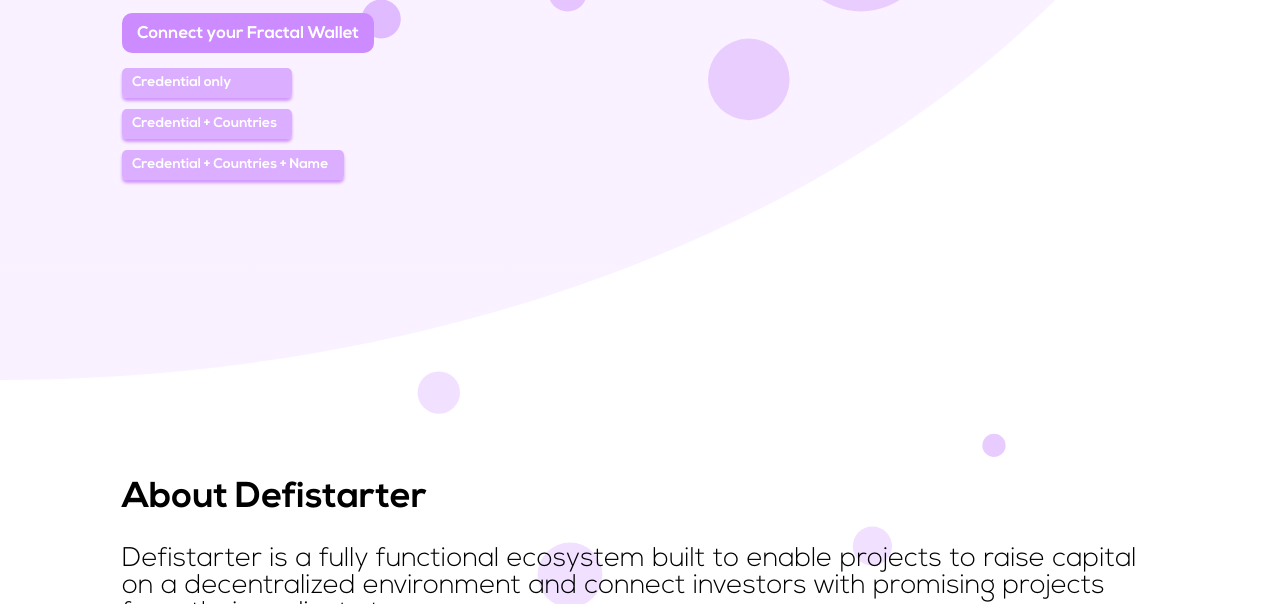
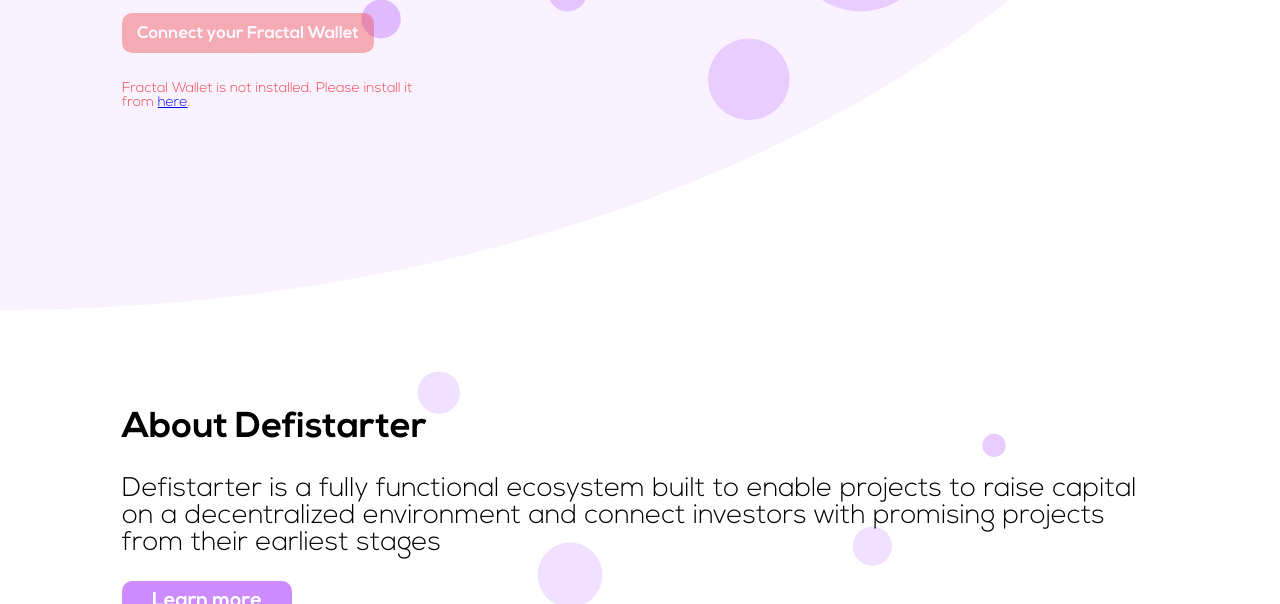
Before and after one commit to trustfractal/defistarter, a Gatsby site: page / in a window 1280 px wide. Shown: the part 496-1100 px from the top of the page. Built offline with nearby package versions, Linux system fonts and the light colour scheme; Gatsby itself is replaced by a stand-in of ours.

Commit message:
Add wallet connection integration

```diff
--- a/src/components/Button/index.js
+++ b/src/components/Button/index.js
@@ -2,6 +2,7 @@ import * as React from "react"
 import PropTypes from "prop-types"
 import styled, { css } from "styled-components"
 
+import Text from "../Text"
 import Icon from "../Icon"
 
 const ButtonContainer = styled.button`
@@ -23,8 +24,13 @@ const ButtonContainer = styled.button`
   transform: scale(1);
 
   :hover {
-    opacity: 0.8;
-    transform: scale(1.05);
+    ${props =>
+      !props.disabled &&
+      !props.loading &&
+      css`
+        opacity: 0.8;
+        transform: scale(1.05);
+      `}
   }
 
   ${props =>
@@ -47,10 +53,17 @@ const ButtonContainer = styled.button`
       height: ${props.height};
     `}
 
-    ${props =>
+  ${props =>
     props.width !== undefined &&
     css`
       width: ${props.width};
+    `}
+
+  ${props =>
+    props.disabled &&
+    css`
+      opacity: 0.4;
+      background-color: var(--c-red);
     `}
 `
 
@@ -72,7 +85,11 @@ const RightIconContainer = styled.div`
 `
 
 function ButtonContent(props) {
-  const { leftIcon, rightIcon, children } = props
+  const { loading, leftIcon, rightIcon, children } = props
+
+  if (loading) {
+    return <Text>Loading...</Text>
+  }
 
   return (
     <>
@@ -92,7 +109,7 @@ function ButtonContent(props) {
 }
 
 export default function Button(props) {
-  const { href, target, type, alt, ...otherProps } = props
+  const { loading, disabled, href, target, type, alt, ...otherProps } = props
 
   if (href) {
     return (
@@ -100,6 +117,7 @@ export default function Button(props) {
         href={href}
         target={target}
         alt={alt.toString()}
+        disabled={disabled || loading}
         {...otherProps}
       >
         <ButtonContent {...props} />
@@ -108,7 +126,12 @@ export default function Button(props) {
   }
 
   return (
-    <ButtonContainer type={type} alt={alt.toString()} {...otherProps}>
+    <ButtonContainer
+      type={type}
+      alt={alt.toString()}
+      disabled={disabled || loading}
+      {...otherProps}
+    >
       <ButtonContent {...props} />
     </ButtonContainer>
   )
@@ -118,6 +141,8 @@ Button.defaultProps = {
   target: "_blank",
   type: "button",
   alt: false,
+  disabled: false,
+  loading: false,
 }
 
 Button.propTypes = {
@@ -130,4 +155,6 @@ Button.propTypes = {
   href: PropTypes.string,
   target: PropTypes.oneOf(["_blank", "_self", "_parent", "_top"]),
   type: PropTypes.oneOf(["button", "submit", "reset"]),
+  disabled: PropTypes.bool,
+  loading: PropTypes.bool,
 }
--- a/src/components/Layout/index.js
+++ b/src/components/Layout/index.js
@@ -6,6 +6,8 @@ import Head from "../Head"
 
 import GlobalStyle from "./styles/GlobalStyle"
 import GlobalFonts from "./fonts/GlobalFonts"
+
+import { FractalWalletProvider } from "../../hooks/useFractalWallet"
 
 const LayoutContainer = styled.div`
   max-width: 100%;
@@ -22,7 +24,9 @@ export default function Layout(props) {
       <GlobalStyle />
       <GlobalFonts />
       <Head />
-      <LayoutContainer className="Layout">{children}</LayoutContainer>
+      <FractalWalletProvider>
+        <LayoutContainer className="Layout">{children}</LayoutContainer>
+      </FractalWalletProvider>
     </>
   )
 }
--- a/src/components/Layout/styles/GlobalStyle.js
+++ b/src/components/Layout/styles/GlobalStyle.js
@@ -12,6 +12,7 @@ export const GlobalStyle = createGlobalStyle`
     --c-light-pink: rgba(209, 151, 255, 0.74);
     --c-pink: #d197ff;
     --c-dark-pink: #cc8bff;
+    --c-red: rgba(239, 68, 68);
   }
 
   html {
--- a/src/containers/Header/index.js
+++ b/src/containers/Header/index.js
@@ -33,13 +33,19 @@ const Link = styled.a`
   }
 `
 
+const Logo = styled.div`
+  cursor: pointer;
+`
+
 export default function Header() {
   return (
     <HeaderSection>
       <TopComponent>
         <HeaderContainer>
           <LogoContainer>
-            <Subtitle>Defistarter</Subtitle>
+            <Logo>
+              <Subtitle>Defistarter</Subtitle>
+            </Logo>
           </LogoContainer>
           <LinksContainer>
             <Link href="#">
--- a/src/containers/Hero/index.js
+++ b/src/containers/Hero/index.js
@@ -7,6 +7,8 @@ import Text, { TextSizes, TextWeights } from "../../components/Text"
 import Button from "../../components/Button"
 
 import HeroDots from "../../assets/images/hero_dots.svg"
+
+import { useFractalWallet } from "../../hooks/useFractalWallet"
 
 const HeroSection = styled.section``
 const HeroContainer = styled.div`
@@ -38,7 +40,19 @@ const SecundaryButtonContainer = styled.div`
   margin-bottom: 11px;
 `
 
+const WarningText = styled.div`
+  color: var(--c-red);
+
+  margin-top: 29px;
+`
+
 export default function Hero() {
+  const { available, loading } = useFractalWallet()
+
+  const isLoading = loading === true
+  const isAvailable = !loading && available
+  const isNotAvailable = !loading && !available
+
   return (
     <HeroSection>
       <HeroDotsContainer>
@@ -51,14 +65,16 @@ export default function Hero() {
           </TitleContainer>
           <ButtonsContainer>
             <MainButtonContainer>
-              <Button>
+              <Button loading={isLoading} disabled={isNotAvailable}>
                 <Text size={TextSizes.EXTRA_SMALL} weight={TextWeights.BOLD}>
                   Connect your Fractal Wallet
                 </Text>
               </Button>
             </MainButtonContainer>
+            {isAvailable && (
+              <>
                 <SecundaryButtonContainer>
-              <Button alt>
+                  <Button alt disabled={isNotAvailable}>
                     <Text
                       size={TextSizes.EXTRA_EXTRA_SMALL}
                       weight={TextWeights.BOLD}
@@ -68,7 +84,7 @@ export default function Hero() {
                   </Button>
                 </SecundaryButtonContainer>
                 <SecundaryButtonContainer>
-              <Button alt>
+                  <Button alt disabled={isNotAvailable}>
                     <Text
                       size={TextSizes.EXTRA_EXTRA_SMALL}
                       weight={TextWeights.BOLD}
@@ -78,7 +94,7 @@ export default function Hero() {
                   </Button>
                 </SecundaryButtonContainer>
                 <SecundaryButtonContainer>
-              <Button alt>
+                  <Button alt disabled={isNotAvailable}>
                     <Text
                       size={TextSizes.EXTRA_EXTRA_SMALL}
                       weight={TextWeights.BOLD}
@@ -87,6 +103,23 @@ export default function Hero() {
                     </Text>
                   </Button>
                 </SecundaryButtonContainer>
+              </>
+            )}
+            {isNotAvailable && (
+              <WarningText>
+                <Text size={TextSizes.EXTRA_EXTRA_SMALL}>
+                  Fractal Wallet is not installed. Please install it from{" "}
+                  <a
+                    target="_blank"
+                    rel="noreferrer"
+                    href="https://chrome.google.com/webstore/detail/fractal-id-wallet/agechnindjilpccclelhlbjphbgnobpf?hl=pt-PT"
+                  >
+                    here
+                  </a>
+                  .
+                </Text>
+              </WarningText>
+            )}
           </ButtonsContainer>
         </HeroContainer>
       </TopComponent>
--- /dev/null
+++ b/src/hooks/useFractalWallet.js
@@ -0,0 +1,88 @@
+import React, { useContext, useState, useEffect, createContext } from "react"
+
+export const FractalWalletContext = createContext(null)
+
+function detectFractalInpageProvider() {
+  let handled = false
+
+  return new Promise(resolve => {
+    if (window.Fractal) {
+      handleInpageProvider()
+    } else {
+      window.addEventListener(
+        "fractal-wallet#initialized",
+        handleInpageProvider,
+        { once: true }
+      )
+
+      setTimeout(() => {
+        handleInpageProvider()
+      }, 3000)
+    }
+
+    function handleInpageProvider() {
+      if (handled) {
+        return
+      }
+      handled = true
+
+      window.removeEventListener(
+        "fractal-wallet#initialized",
+        handleInpageProvider
+      )
+
+      resolve(window.Fractal)
+    }
+  })
+}
+
+export const FractalWalletProvider = ({ children }) => {
+  const [provider, setProvider] = useState()
+  const [loading, setLoading] = useState(true)
+  const [available, setAvailable] = useState(false)
+  const [version, setVersion] = useState("")
+
+  const loadWallet = async () => {
+    try {
+      // detect provider
+      const provider = await detectFractalInpageProvider()
+
+      if (provider === undefined) {
+        return
+      }
+
+      // get wallet version
+      const { version } = await provider.verifyConnection()
+      setVersion(version)
+
+      // set provider and as available
+      setProvider(provider)
+      setAvailable(true)
+
+      console.log(`Connected to Fractal Wallet v${version}`)
+    } catch (error) {
+      console.error(error)
+    } finally {
+      setLoading(false)
+    }
+  }
+
+  useEffect(() => {
+    loadWallet()
+  }, [])
+
+  return (
+    <FractalWalletContext.Provider
+      value={{
+        provider,
+        available,
+        version,
+        loading,
+      }}
+    >
+      {children}
+    </FractalWalletContext.Provider>
+  )
+}
+
+export const useFractalWallet = () => useContext(FractalWalletContext)
```
Also changed, not shown: src/components/Text/index.js (+7 -1 lines). Lines whose indentation alone changed are shown as unchanged.
